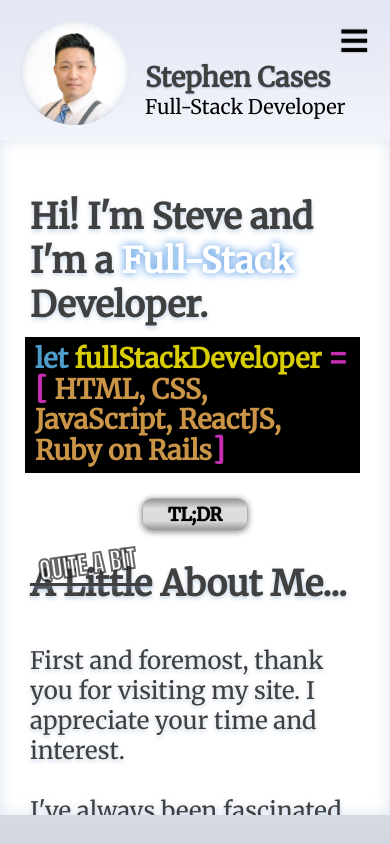
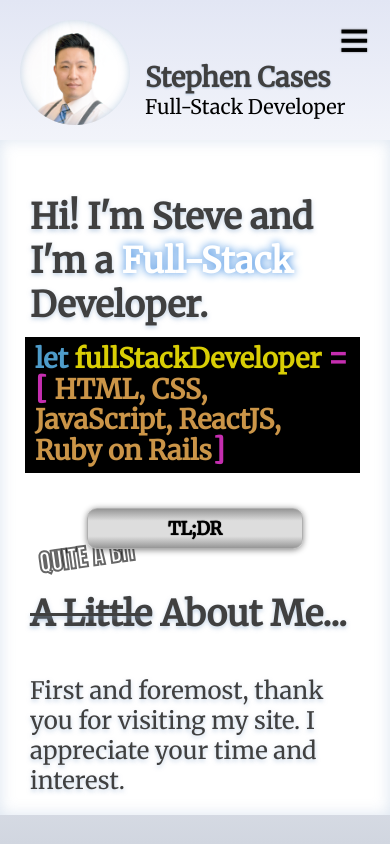
Before and after one commit to builtforsomethingbigger/stephencases.com, a React (Create React App) app: page / in a window 390 px wide. Built offline with nearby package versions, Linux system fonts and the light colour scheme; no server answers.

Commit message:
Mobile styling updates

```diff
--- a/src/styles/Bio.css
+++ b/src/styles/Bio.css
@@ -164,14 +164,16 @@
         line-height: 30px;
     }
     .tldr-text{
-        top: -20px;
+        top: -10px;
+        padding: 8px 80px;
+        margin-bottom: 40px;
         animation-name: none;
     }
     .bio-body{
         padding: 0px 30px;
     }
     .aBit{
-        top: -100px;
+        top: -138px;
         left: 8px;
     }
 }
--- a/src/styles/MobileNav.css
+++ b/src/styles/MobileNav.css
@@ -6,7 +6,7 @@
     height: fit-content;
     top: 0;
     left: 0;
-    z-index: 1;
+    z-index: 50;
     box-shadow: 0px 5px 15px rgba(138, 169, 205, 0.8);
     background-color: white;
 
```
